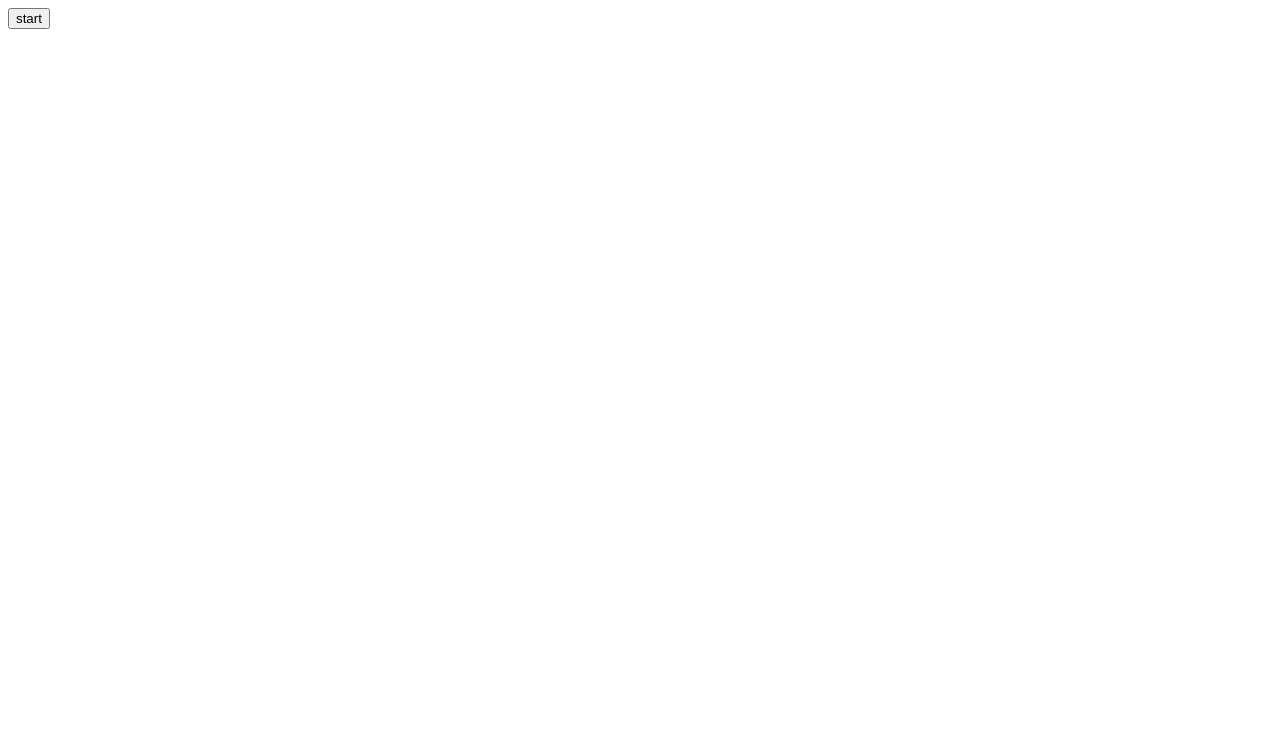
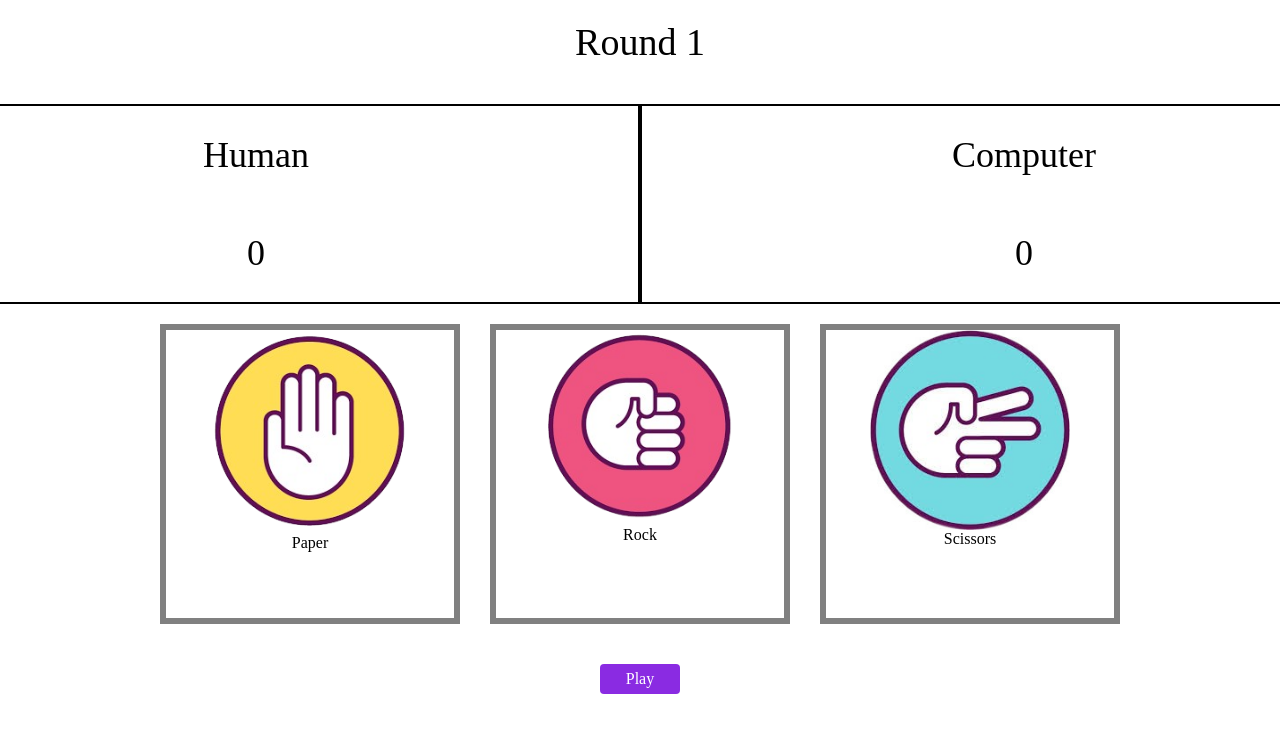
Before and after one commit to O-L-D-D-A-Y-S/rock-paper-scissors, a plain HTML site: page index.html in a window 1280 px wide. Drawn offline with Linux system fonts and the light colour scheme.

Commit message:
Complete ui of the game
-user can now play the game by gui

```diff
--- a/index.html
+++ b/index.html
@@ -1,12 +1,57 @@
 <!DOCTYPE html>
 <html lang="en">
+
 <head>
     <meta charset="UTF-8">
     <meta name="viewport" content="width=device-width, initial-scale=1.0">
     <title>Rock Paper Scissors</title>
+    <link rel="stylesheet" href="style.css">
     <script src="new.js"></script>
 </head>
+
 <body>
-    <button class="ready" onclick="startGame()">start</button>
+    <main>
+        <section class="round">
+            <div class="roundDetail">Round 1</div>
+        </section>
+        <section class="score">
+            <div class="table score">
+                <div class="tableChild">
+                    <p>Human</p>
+                    <p class="humanScore">0</p>
+                </div>
+                <div class="tableChild">
+                    <p>Computer</p>
+                    <p class="computerScore">0</p>
+                </div>
+            </div>
+        </section>
+        <section class="choice">
+            <div class="choiceChild">
+                <div>
+                    <div class="card">
+                        <img src="images/paper-removebg-preview (1).png" alt="paper" width="200px">
+                        <p>Paper</p>
+                    </div>
+                </div>
+                <div>
+                    <div class="card">
+                        <img src="images/Rock-removebg-preview (2).png" alt="rock" width="200px">
+                        <p>Rock</p>
+                    </div>
+                </div>
+                <div>
+                    <div class="card">
+                        <img src="images/sciss-removebg-preview.png" alt="scissors" width="200px">
+                        <p>Scissors</p>
+                    </div>
+                </div>
+            </div>
+        </section>
+        <section class="last">
+            <button class="play">Play</button>
+        </section>
+    </main>
 </body>
+
 </html>
--- /dev/null
+++ b/style.css
@@ -0,0 +1,96 @@
+*{
+    margin: 0;
+    padding: 0;
+    box-sizing: border-box;
+}
+
+html{
+    overflow-x: hidden;
+}
+
+.round{
+    width: 100vw;
+    display: flex;
+    justify-content: center;
+    margin-top: 20px;
+    overflow-x: hidden;
+    font-size: 38px;
+}
+
+.score{
+    width: 100vw;
+    display: flex;
+    overflow-x: hidden;
+    justify-content: center;
+    margin-top: 20px;
+}
+
+.tableChild{
+    width: 80vw;
+    border: 2px solid black;
+}
+
+.table *{
+    display: flex;
+    flex-direction: column;
+    height: 200px;
+    width: 60vw;
+    align-items: center;
+    justify-content: space-around;
+    font-size: 36px;
+}
+
+.choice{
+    margin-top: 20px;
+    margin-bottom: 40px;
+    width: 100vw;
+    display: flex;
+    min-height: 300px;
+    justify-content: center;
+}
+
+.choiceChild{
+    display: flex;
+    width: 80%;
+    flex-shrink: 0;
+    justify-content:center;
+    flex-wrap: wrap;
+    gap: 30px;
+}
+
+.choiceChild > div{
+    width: 300px;
+}
+
+.card{
+    border: 6px solid gray;
+    height: 300px;
+    display: flex;
+    flex-direction: column;
+    align-items: center;
+}
+
+.card:hover{
+    background-color: gray;
+}
+
+.card img{
+    width: 200px;
+}
+
+.last{
+    width: 100vw;
+    display: flex;
+    justify-content: center;
+}
+
+.play{
+    all: unset;
+    background-color: blueviolet;
+    color: White;
+    width: 80px;
+    height: 30px;
+    border-radius: 4px;
+    text-align: center;
+    margin-bottom: 40px;
+}
```
Also changed, not shown: images/Rock-removebg-preview (2).png (added), images/paper-removebg-preview (1).png (added), images/sciss-removebg-preview.png (added).
